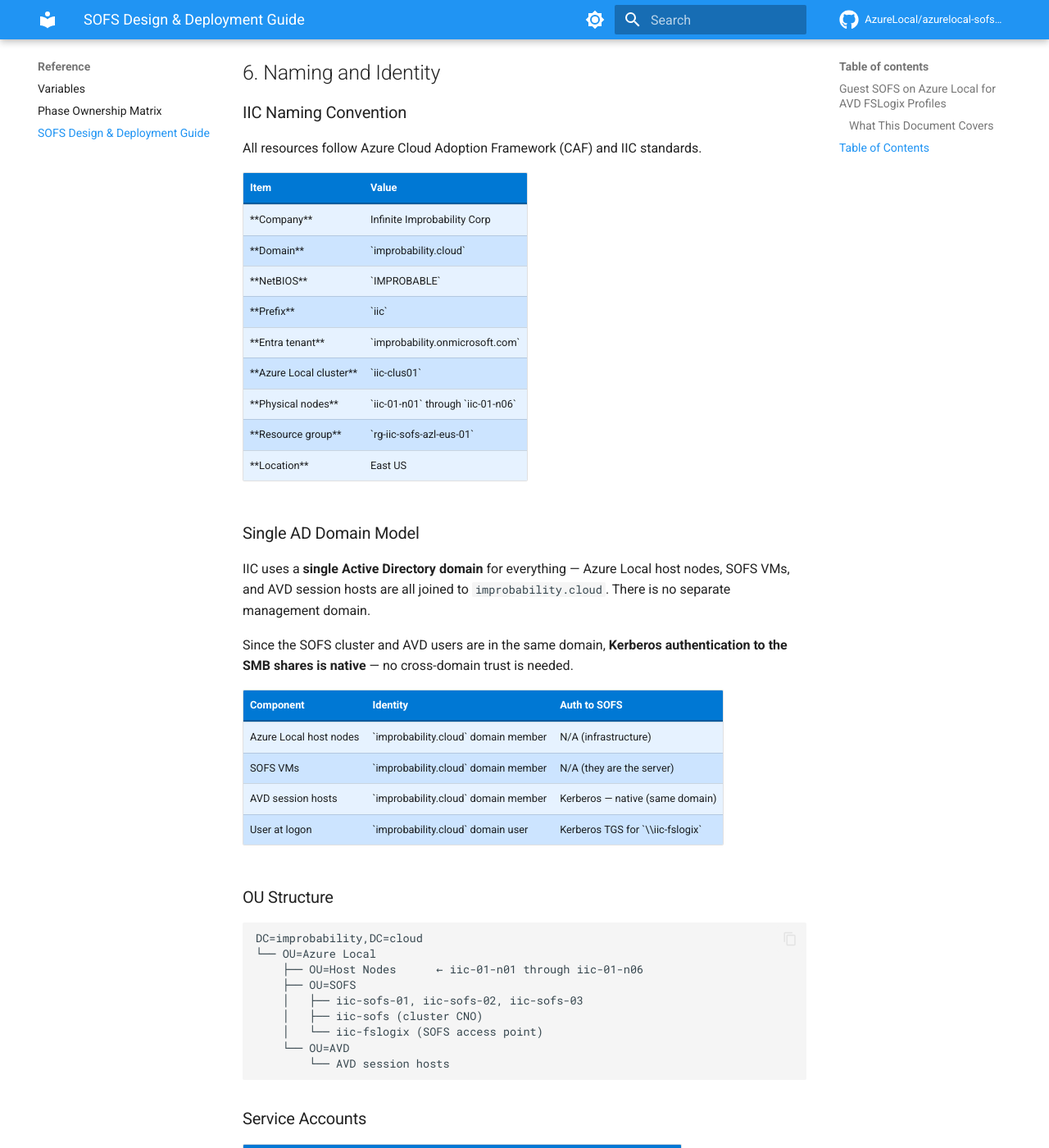
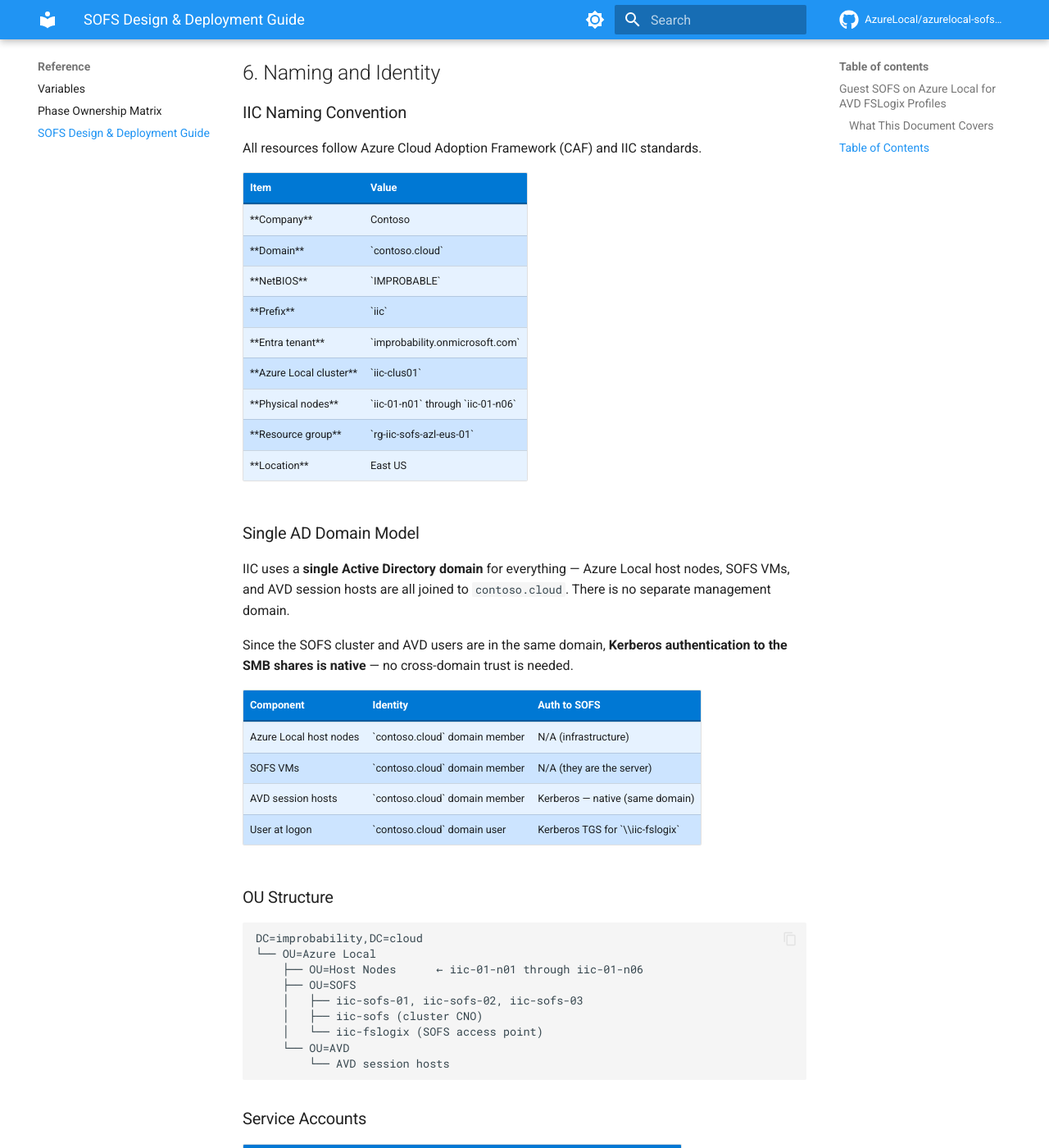
Before and after one commit to AzureLocal/azurelocal-sofs-fslogix, an MkDocs documentation site: the page built from docs/reference/sofs-design-and-deployment-guide.md, in a window 1280 px wide and 1400 px high, scrolled down 13339 px. Shown: the whole window at 82% size. Built offline with MkDocs 1.6.1 and Material for MkDocs 9.7.7, drawn with Linux system fonts in a browser that asks for light colours; comment, search, counter and statistics services are not loaded; some of the changed text lies outside the part shown.

````diff
--- a/docs/reference/sofs-design-and-deployment-guide.md
+++ b/docs/reference/sofs-design-and-deployment-guide.md
@@ -24,7 +24,7 @@
     </tr>
     <tr style="background:#CCE4FF;">
       <td style="padding:8px; text-align:left;">**Customer**</td>
-      <td style="padding:8px; text-align:left;">Infinite Improbability Corp (IIC)</td>
+      <td style="padding:8px; text-align:left;">Contoso (IIC)</td>
     </tr>
   </tbody>
 </table>
@@ -1005,11 +1005,11 @@ All resources follow Azure Cloud Adoption Framework (CAF) and IIC standards.
   <tbody>
     <tr style="background:#E6F2FF;">
       <td style="padding:8px; text-align:left;">**Company**</td>
-      <td style="padding:8px; text-align:left;">Infinite Improbability Corp</td>
+      <td style="padding:8px; text-align:left;">Contoso</td>
     </tr>
     <tr style="background:#CCE4FF;">
       <td style="padding:8px; text-align:left;">**Domain**</td>
-      <td style="padding:8px; text-align:left;">`improbability.cloud`</td>
+      <td style="padding:8px; text-align:left;">`contoso.cloud`</td>
     </tr>
     <tr style="background:#E6F2FF;">
       <td style="padding:8px; text-align:left;">**NetBIOS**</td>
@@ -1045,7 +1045,7 @@ All resources follow Azure Cloud Adoption Framework (CAF) and IIC standards.
 
 ### Single AD Domain Model
 
-IIC uses a **single Active Directory domain** for everything — Azure Local host nodes, SOFS VMs, and AVD session hosts are all joined to `improbability.cloud`. There is no separate management domain.
+IIC uses a **single Active Directory domain** for everything — Azure Local host nodes, SOFS VMs, and AVD session hosts are all joined to `contoso.cloud`. There is no separate management domain.
 
 Since the SOFS cluster and AVD users are in the same domain, **Kerberos authentication to the SMB shares is native** — no cross-domain trust is needed.
 
@@ -1061,22 +1061,22 @@ Since the SOFS cluster and AVD users are in the same domain, **Kerberos authenti
   <tbody>
     <tr style="background:#E6F2FF;">
       <td style="padding:8px; text-align:left;">Azure Local host nodes</td>
-      <td style="padding:8px; text-align:left;">`improbability.cloud` domain member</td>
+      <td style="padding:8px; text-align:left;">`contoso.cloud` domain member</td>
       <td style="padding:8px; text-align:left;">N/A (infrastructure)</td>
     </tr>
     <tr style="background:#CCE4FF;">
       <td style="padding:8px; text-align:left;">SOFS VMs</td>
-      <td style="padding:8px; text-align:left;">`improbability.cloud` domain member</td>
+      <td style="padding:8px; text-align:left;">`contoso.cloud` domain member</td>
       <td style="padding:8px; text-align:left;">N/A (they are the server)</td>
     </tr>
     <tr style="background:#E6F2FF;">
       <td style="padding:8px; text-align:left;">AVD session hosts</td>
-      <td style="padding:8px; text-align:left;">`improbability.cloud` domain member</td>
+      <td style="padding:8px; text-align:left;">`contoso.cloud` domain member</td>
       <td style="padding:8px; text-align:left;">Kerberos — native (same domain)</td>
     </tr>
     <tr style="background:#CCE4FF;">
       <td style="padding:8px; text-align:left;">User at logon</td>
-      <td style="padding:8px; text-align:left;">`improbability.cloud` domain user</td>
+      <td style="padding:8px; text-align:left;">`contoso.cloud` domain user</td>
       <td style="padding:8px; text-align:left;">Kerberos TGS for `\\iic-fslogix`</td>
     </tr>
   </tbody>
@@ -1244,7 +1244,7 @@ Each SOFS VM is deployed from the **Windows Server 2025 Datacenter: Azure Editio
     </tr>
     <tr style="background:#E6F2FF;">
       <td style="padding:8px; text-align:left;">**Domain**</td>
-      <td style="padding:8px; text-align:left;">`improbability.cloud`</td>
+      <td style="padding:8px; text-align:left;">`contoso.cloud`</td>
     </tr>
     <tr style="background:#CCE4FF;">
       <td style="padding:8px; text-align:left;">**Placement**</td>
@@ -1529,7 +1529,7 @@ Users never see a mapped drive or UNC path — the **FSLogix agent** (`frxsvc.ex
 
 ### Identity Model
 
-On Azure Local, AVD session hosts **must be AD domain-joined**. Pure Entra ID join is not supported for Azure Local Arc VMs. Since all components are in the `improbability.cloud` domain, Kerberos authentication is automatic.
+On Azure Local, AVD session hosts **must be AD domain-joined**. Pure Entra ID join is not supported for Azure Local Arc VMs. Since all components are in the `contoso.cloud` domain, Kerberos authentication is automatic.
 
 **Hybrid Entra ID Join** (domain-joined + registered in Entra ID) is also supported and recommended for SSO to the AVD gateway. It does not change the SOFS authentication path.
 
@@ -1585,7 +1585,7 @@ HKLM\SOFTWARE\Policies\FSLogix\ODFC
 
 ### Active Directory and DNS
 
-- Active Directory domain environment (`improbability.cloud`)
+- Active Directory domain environment (`contoso.cloud`)
 - DNS configured for the domain
 - A **domain account with permissions to:**
   - Create Computer Objects in the target OU (required for the failover cluster CNO and the SOFS access point)
@@ -1946,7 +1946,7 @@ Get-ClusterGroup -Cluster "iic-clus01" |
 Run this on **each SOFS VM** (via RDP, Azure Arc remote access, or `Invoke-Command`):
 
 ```powershell
-$domain = "improbability.cloud"
+$domain = "contoso.cloud"
 $ouPath = "OU=SOFS,OU=Azure Local,DC=improbability,DC=cloud"
 $credential = Get-Credential -Message "Enter domain join credentials"
 
@@ -1963,7 +1963,7 @@ Add-Computer -DomainName $domain `
 > $nodes = "iic-sofs-01","iic-sofs-02","iic-sofs-03"
 > foreach ($node in $nodes) {
 >     Invoke-Command -ComputerName $node -ScriptBlock {
->         Add-Computer -DomainName "improbability.cloud" `
+>         Add-Computer -DomainName "contoso.cloud" `
 >                      -OUPath "OU=SOFS,OU=Azure Local,DC=improbability,DC=cloud" `
 >                      -Credential $using:cred `
 >                      -Restart -Force
@@ -1981,7 +1981,7 @@ After reboot, on each SOFS VM:
 (Get-WmiObject Win32_ComputerSystem).Domain
 hostname
 Get-NetIPAddress -AddressFamily IPv4 | Where-Object { $_.IPAddress -notlike "169.*" }
-Resolve-DnsName improbability.cloud
+Resolve-DnsName contoso.cloud
 ```
 
 ### 4.3 — IP Address Reference
@@ -2534,7 +2534,7 @@ Get-VirtualDisk -CimSession "iic-sofs" |
     </tr>
     <tr style="background:#E6F2FF;">
       <td style="padding:8px; text-align:left;">**AD domain**</td>
-      <td style="padding:8px; text-align:left;">`improbability.cloud` / `IMPROBABLE`</td>
+      <td style="padding:8px; text-align:left;">`contoso.cloud` / `IMPROBABLE`</td>
       <td style="padding:8px; text-align:left;">Single domain for all components</td>
     </tr>
     <tr style="background:#CCE4FF;">
````
Also changed, not shown: docs/deployment/prerequisites.md (+1 -1 lines), docs/reference/variables.md (+3 -3 lines), docs/standards/documentation.md (+3 -3 lines), docs/standards/examples.md (+6 -6 lines), docs/standards/index.md (+1 -1 lines), 8 other files.
